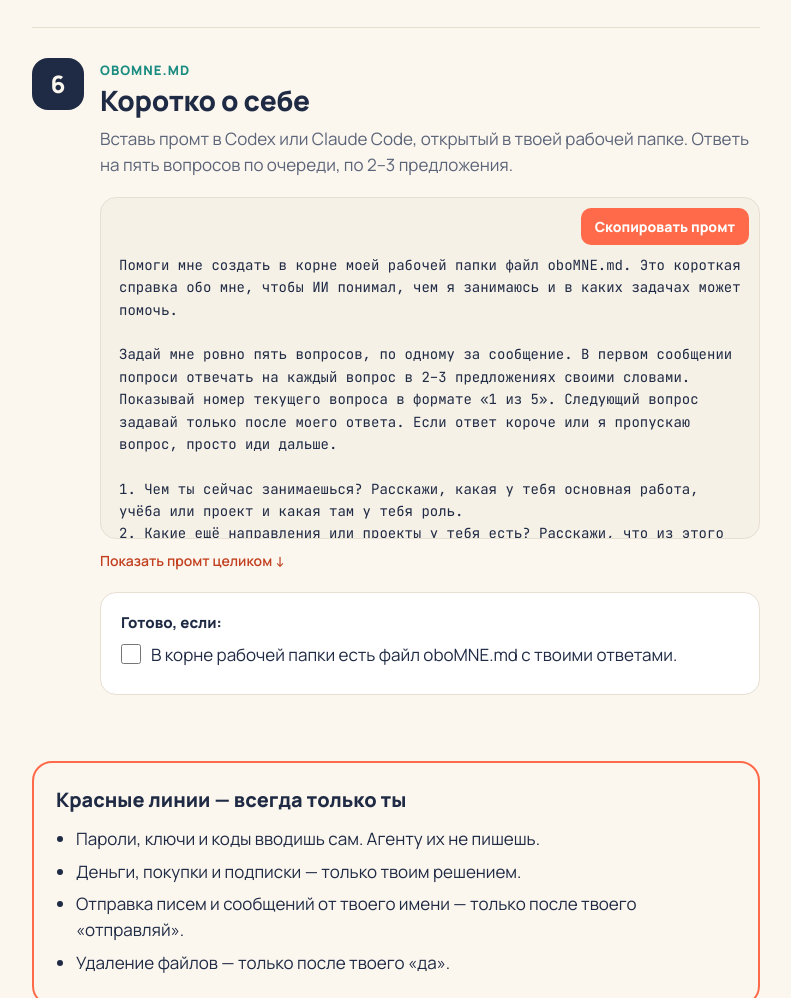
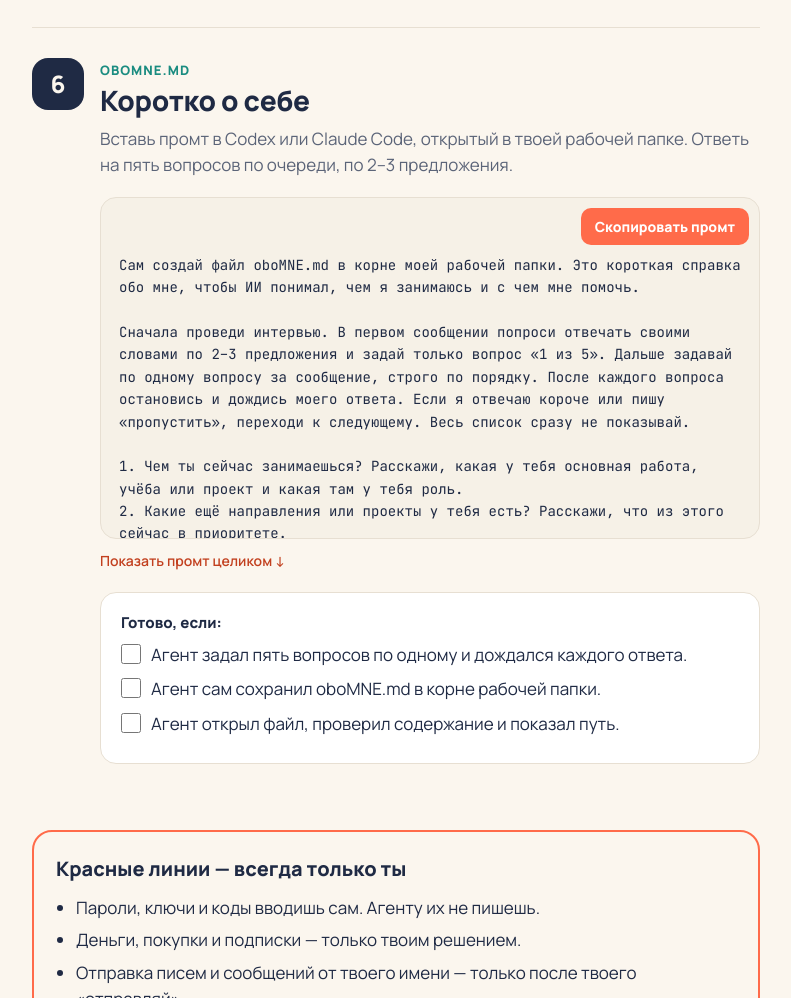
Before and after one commit to linarnasyrov99-crypto/ai-uroki, a plain HTML site: page urok-1/index.html in a window 1280 px wide. Shown: the part 5707-6705 px from the top of the page, without its empty margins (244-1035 px from the left). Drawn offline with Linux system fonts and the light colour scheme.

Commit message:
Урок 1: уточнить сохранение oboMNE.md и добавить чек-лист

```diff
--- a/urok-1/index.html
+++ b/urok-1/index.html
@@ -324,9 +324,9 @@
 Статус: ✅ шаг 5 завершён — урок 1 пройден 🎉, дальше — урок 2
    или: ⏸ шаг 5 не завершён — жду от тебя: &lt;одно действие&gt;
 💡 Можно потом: &lt;только если есть идеи&gt;</pre></div><div class="done"><h4>Готово, если:</h4><ul><li><label><input type="checkbox" data-key="s41-0"><span>Записано, сколько было свободно до и после</span></label></li><li><label><input type="checkbox" data-key="s41-1"><span>Есть папка «На удаление» и в ней журнал.csv</span></label></li><li><label><input type="checkbox" data-key="s41-2"><span>На Рабочем столе лежит «Куда класть файлы.txt»</span></label></li><li><label><input type="checkbox" data-key="s41-3"><span>Ученик сам почистил систему через «Хранилище»</span></label></li></ul></div></div></div></section>
-<section class="step" id="obomne"><div class="num">6</div><div class="body"><p class="tag">oboMNE.md</p><h2>Коротко о себе</h2><p class="lead">Вставь промт в Codex или Claude Code, открытый в твоей рабочей папке. Ответь на пять вопросов по очереди, по 2–3 предложения.</p><div class="prompt"><button class="copy" data-for="p-obomne" type="button">Скопировать промт</button><pre id="p-obomne">Помоги мне создать в корне моей рабочей папки файл oboMNE.md. Это короткая справка обо мне, чтобы ИИ понимал, чем я занимаюсь и в каких задачах может помочь.
+<section class="step" id="obomne"><div class="num">6</div><div class="body"><p class="tag">oboMNE.md</p><h2>Коротко о себе</h2><p class="lead">Вставь промт в Codex или Claude Code, открытый в твоей рабочей папке. Ответь на пять вопросов по очереди, по 2–3 предложения.</p><div class="prompt"><button class="copy" data-for="p-obomne" type="button">Скопировать промт</button><pre id="p-obomne">Сам создай файл oboMNE.md в корне моей рабочей папки. Это короткая справка обо мне, чтобы ИИ понимал, чем я занимаюсь и с чем мне помочь.
 
-Задай мне ровно пять вопросов, по одному за сообщение. В первом сообщении попроси отвечать на каждый вопрос в 2–3 предложениях своими словами. Показывай номер текущего вопроса в формате «1 из 5». Следующий вопрос задавай только после моего ответа. Если ответ короче или я пропускаю вопрос, просто иди дальше.
+Сначала проведи интервью. В первом сообщении попроси отвечать своими словами по 2–3 предложения и задай только вопрос «1 из 5». Дальше задавай по одному вопросу за сообщение, строго по порядку. После каждого вопроса остановись и дождись моего ответа. Если я отвечаю короче или пишу «пропустить», переходи к следующему. Весь список сразу не показывай.
 
 1. Чем ты сейчас занимаешься? Расскажи, какая у тебя основная работа, учёба или проект и какая там у тебя роль.
 2. Какие ещё направления или проекты у тебя есть? Расскажи, что из этого сейчас в приоритете.
@@ -334,11 +334,18 @@
 4. К какому результату ты хочешь прийти в ближайшие месяцы? Расскажи, по чему поймёшь, что получилось.
 5. В каких задачах тебе нужна помощь ИИ? Опиши, что хочешь ему поручить и в каком виде тебе удобно получать результат.
 
-После пятого ответа собери короткий Markdown-документ от моего лица. Используй заголовок «Обо мне» и пять разделов: «Чем я занимаюсь», «Направления и проекты», «Типичные задачи и инструменты», «Ближайшие цели», «Как мне помочь». Перенеси только то, что я рассказал. Если я пропустил вопрос, опусти соответствующий раздел.
+После пятого ответа собери короткий текст от моего лица с заголовком «Обо мне». Используй разделы «Чем я занимаюсь», «Направления и проекты», «Типичные задачи и инструменты», «Ближайшие цели» и «Как мне помочь». Записывай только то, что я рассказал. Для пропущенного вопроса раздел не нужен.
 
-Сохрани документ как oboMNE.md. Если такой файл уже есть, покажи новый текст и дождись моего согласия на обновление. Если у тебя нет доступа к рабочей папке, выведи готовый Markdown для копирования и укажи имя файла. Если сохранил файл, проверь, что он открывается, и покажи путь.
+Сам сохрани текст в файле oboMNE.md в корне открытой рабочей папки. Если файл уже существует, покажи изменения и дождись моего согласия. После согласия обнови его сам. Если запись недоступна, объясни, что мешает и что нужно сделать, чтобы дать тебе доступ. Когда сохранишь файл, прочитай его с диска, сверь содержание с моими ответами и покажи путь.
 
-Начни с первого вопроса.</pre></div><div class="done"><h4>Готово, если:</h4><ul><li><label><input type="checkbox" data-key="obomne0-0"><span>В корне рабочей папки есть файл oboMNE.md с твоими ответами.</span></label></li></ul></div></div></section>
+В самом низу финального сообщения выведи этот чек-лист. Отмечай ✅ только то, что выполнил и проверил. Для невыполненного пункта поставь ⬜ и коротко напиши причину.
+
+ИТОГ ШАГА 6
+- Пять вопросов заданы по одному с паузой на ответ — ✅ / ⬜
+- Файл oboMNE.md сохранён агентом в корне рабочей папки — ✅ / ⬜
+- Файл открыт и сверен с моими ответами — ✅ / ⬜
+
+Начни с первого вопроса.</pre></div><div class="done"><h4>Готово, если:</h4><ul><li><label><input type="checkbox" data-key="obomne0-0"><span>Агент задал пять вопросов по одному и дождался каждого ответа.</span></label></li><li><label><input type="checkbox" data-key="obomne0-1"><span>Агент сам сохранил oboMNE.md в корне рабочей папки.</span></label></li><li><label><input type="checkbox" data-key="obomne0-2"><span>Агент открыл файл, проверил содержание и показал путь.</span></label></li></ul></div></div></section>
   </main>
   <div class="rules">
     <h3>Красные линии — всегда только ты</h3>
```
